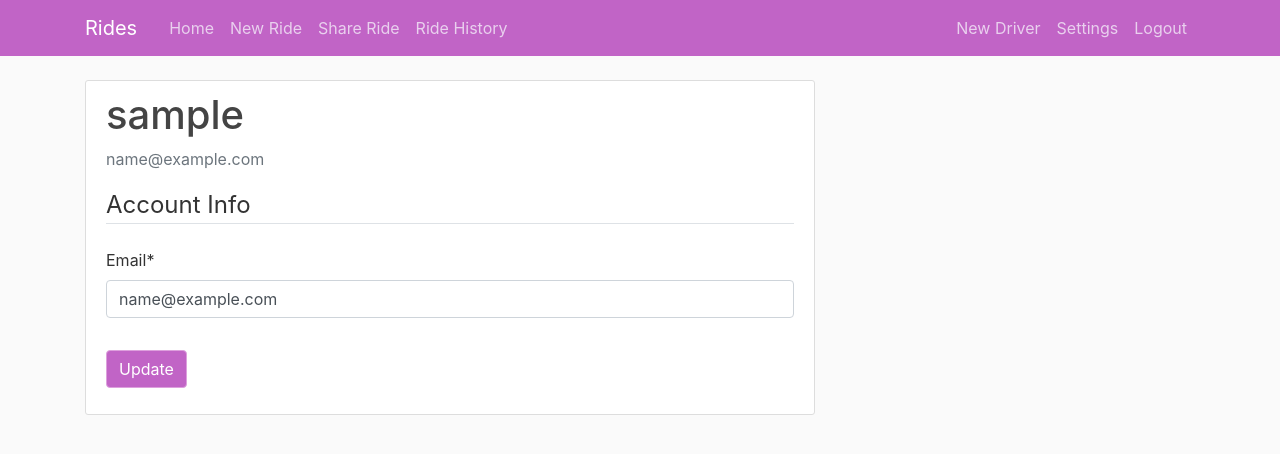
After one commit to QishenWang/Ride-Sharing-Service, a Django app: page /rides/settings/ in a window 1280 px wide. The commit adds this page. Shown: the top 454 px of the page. Run offline with Django 4.2, Linux system fonts and the light colour scheme; the visitor is signed in with stand-in values (Sample User, id 1); data that the repository does not hold is empty; some libraries are stand-ins or nearby versions.

Commit message:
profile page added

```diff
--- a/docker-deploy/web-app/rides/forms.py
+++ b/docker-deploy/web-app/rides/forms.py
@@ -32,3 +32,11 @@ class DriverProfileForm(forms.ModelForm):
             'vehicle_type', 'plate_number', 'max_passenger_number',
             'special_vehicle_info'
         ]
+
+
+class UserUpdateForm(forms.ModelForm):
+    email = forms.EmailField()
+
+    class Meta:
+        model = User
+        fields = ['email']
--- a/docker-deploy/web-app/rides/templates/rides/base.html
+++ b/docker-deploy/web-app/rides/templates/rides/base.html
@@ -76,7 +76,7 @@
             {% endif %}
 
             {% endif %}
-            <a class="nav-item nav-link" href="#">Settings</a>
+            <a class="nav-item nav-link" href="{% url 'rides:settings' %}">Settings</a>
             <a class="nav-item nav-link" href="{% url 'rides:logout' %}">Logout</a>
 
             {% else %}
--- a/docker-deploy/web-app/rides/templates/rides/ride_confirm_delete.html
+++ b/docker-deploy/web-app/rides/templates/rides/ride_confirm_delete.html
@@ -5,7 +5,7 @@
         {% csrf_token %}
         <fieldset class="form-group">
             <legend class="border-bottom mb-4">Delete Ride</legend>
-            <h5>Are you sure you want to delete the ride #{{ object.id }}</h5>
+            <h5>Are you sure you want to delete the ride #{{ object.id }}?</h5>
         </fieldset>
         <div class="form-group">
             <button class="btn btn-outline-danger" type="submit">Yes, Delete</button>
--- /dev/null
+++ b/docker-deploy/web-app/rides/templates/rides/settings.html
@@ -0,0 +1,26 @@
+{% extends "rides/base.html" %}
+{% load crispy_forms_tags %}
+{% block content %}
+<div class="content-section">
+    <div class="media">
+        <!-- <img class="rounded-circle account-img" src="{{ user.profile.image.url }}"> -->
+        <div class="media-body">
+            <h2 class="account-heading">{{ user.username }}</h2>
+            <p class="text-secondary">{{ user.email }}</p>
+        </div>
+    </div>
+    <form method="POST" enctype="multipart/form-data">
+        {% csrf_token %}
+        <fieldset class="form-group">
+            <legend class="border-bottom mb-4">Account Info</legend>
+            {{ u_form|crispy }}
+            {% if is_driver %}
+            {{ d_form|crispy }}
+            {% endif %}
+        </fieldset>
+        <div class="form-group">
+            <button class="btn btn-outline-info Button" type="submit">Update</button>
+        </div>
+    </form>
+</div>
+{% endblock content %}
--- a/docker-deploy/web-app/rides/templates/rides/sharerecord_confirm_delete.html
+++ b/docker-deploy/web-app/rides/templates/rides/sharerecord_confirm_delete.html
@@ -5,7 +5,7 @@
         {% csrf_token %}
         <fieldset class="form-group">
             <legend class="border-bottom mb-4">Quit Sharing Ride</legend>
-            <h5>Are you sure you want to quit from the ride #{{ object.ride.id }}</h5>
+            <h5>Are you sure you want to quit from the ride #{{ object.ride.id }}?</h5>
         </fieldset>
         <div class="form-group">
             <button class="btn btn-outline-danger" type="submit">Yes, Quit</button>
--- a/docker-deploy/web-app/rides/urls.py
+++ b/docker-deploy/web-app/rides/urls.py
@@ -18,6 +18,7 @@ urlpatterns = [
     path('logout/',
          auth_views.LogoutView.as_view(template_name='rides/logout.html'),
          name='logout'),
+    path('settings/', views.settings, name='settings'),
     path('newdriver/', views.newdriver, name='newdriver'),
     path('newride/', RideCreateView.as_view(), name='newride'),
     path('<int:pk>/updateride/', RideUpdateView.as_view(), name='updateride'),
--- a/docker-deploy/web-app/rides/views.py
+++ b/docker-deploy/web-app/rides/views.py
@@ -437,3 +437,37 @@ def send_share_delete_id(request, ride_id):
     user_records = ShareRecord.objects.filter(user=request.user)
     share_id = user_records.get(ride=ride_id).id
     return redirect(f"/rides/{share_id}/delete_share/")
+
+
+@login_required
+def settings(request):
+    is_driver = Driver.objects.filter(user=request.user).exists()
+    user_mode = True
+    if request.method == 'POST':
+        u_form = forms.UserUpdateForm(request.POST, instance=request.user)
+
+        if not is_driver:
+            if u_form.is_valid():
+                u_form.save()
+                messages.success(request,
+                                 f'Your user account has been updated!')
+                return redirect('/rides/settings/')
+        else:
+            d_form = forms.DriverProfileForm(
+                request.POST,
+                request.FILES,
+                instance=Driver.objects.get(user=request.user))
+            if u_form.is_valid() and d_form.is_valid():
+                u_form.save()
+                d_form.save()
+                messages.success(request,
+                                 f'Your driver account has been updated!')
+                return redirect('/rides/settings/')
+
+    else:
+        u_form = forms.UserUpdateForm(instance=request.user)
+        if is_driver:
+            d_form = forms.DriverProfileForm(instance=Driver.objects.get(
+                user=request.user))
+
+    return render(request, 'rides/settings.html', locals())
```
